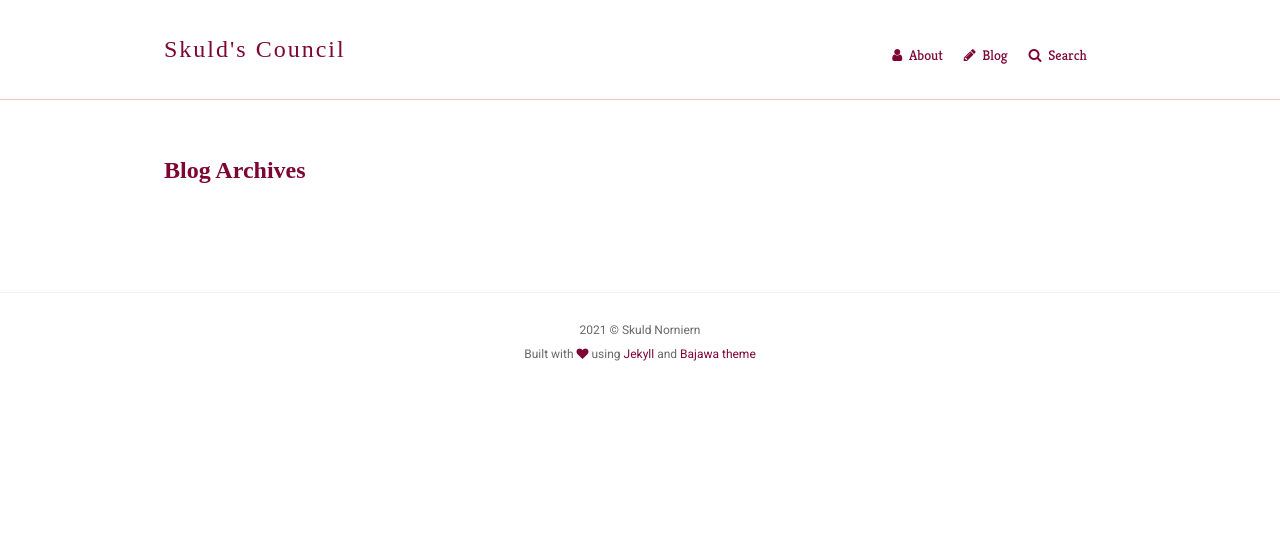
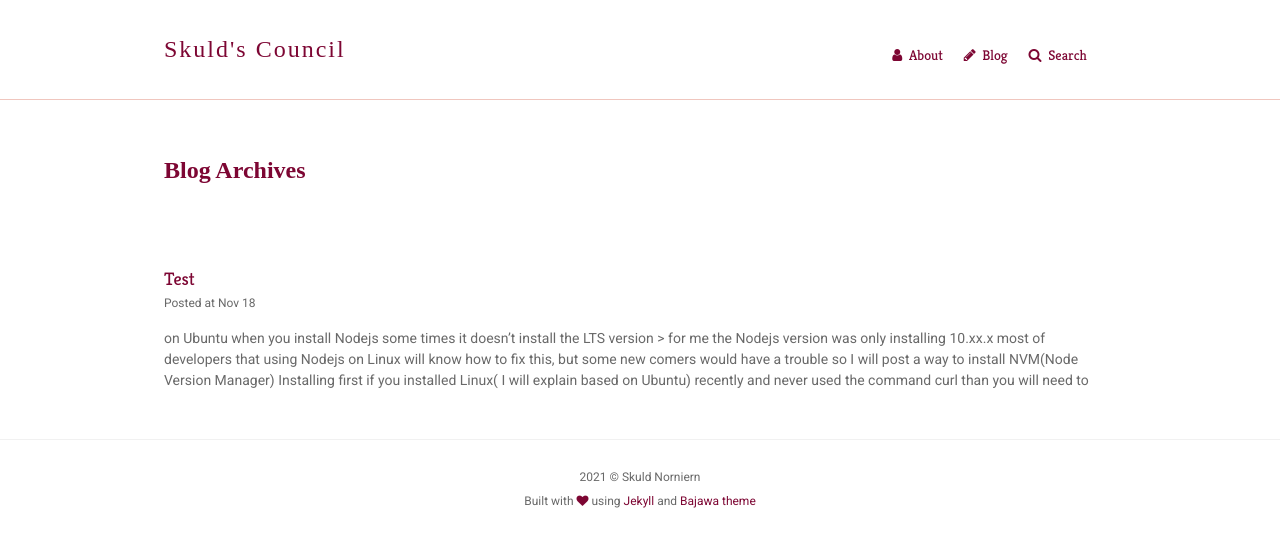
Before and after one commit to SkuldNorniern/skuldnorniern.github.io, a Jekyll site: the page built from blog/index.html, in a window 1280 px wide. Shown: the top 547 px of the page. Built offline with Jekyll 4.4.1, drawn with Linux system fonts in a browser that asks for light colours; some web fonts are replaced; the list of posts is cut into pages by our own code.

```diff
--- a/_config.yml
+++ b/_config.yml
@@ -38,6 +38,7 @@
     values:
       image: true
 
+
 plugins:
   - jekyll-sitemap
   - jekyll-paginate
@@ -57,3 +58,8 @@
   - ".ruby-version"
   - "README.md"
   - "bajawa.gemspec"
+
+comment:
+  provider: "disqus"
+  disqus:
+      shortname: "sncouncil"
--- /dev/null
+++ b/_posts/2021-11-18-test.md
@@ -0,0 +1,23 @@
+on Ubuntu when you install Nodejs some times it doesn't install the LTS version > for me the Nodejs version was only installing 10.xx.x
+most of developers that using Nodejs on Linux will know how to fix this, but some new comers would have a trouble so I will post a way to install NVM(Node Version Manager)
+Installing
+first if you installed Linux( I will explain based on Ubuntu) recently and never used the command curl than you will need to
+
+after that we need to run the NVM installer
+
+after that you will need to logout and login to load the environment
+now we will install node using NVM
+
+this is the command that install the latest version of node, and if you want you can specific version of node using
+
+Using
+
+this is the command that can find the installed versions of node
+
+this is the command that can find to available nodejs versions
+
+this is the command that can select a different version of node
+
+you can also run this to find the default version of node of your system
+
+you can also use this to run a node script with a specific version of node
```
Also changed, not shown: _layouts/post.html (+23 -0 lines).
